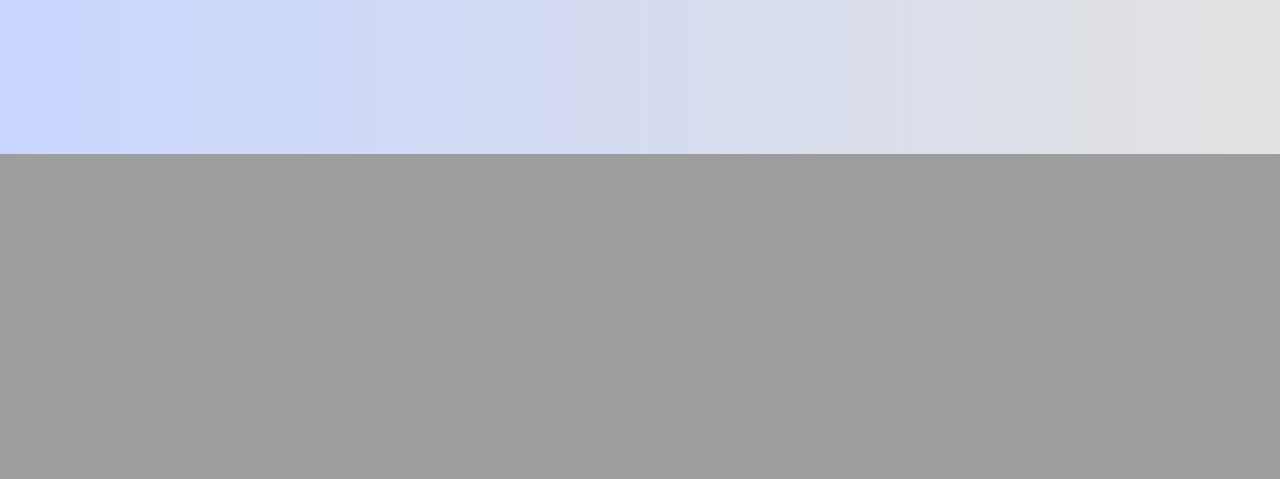
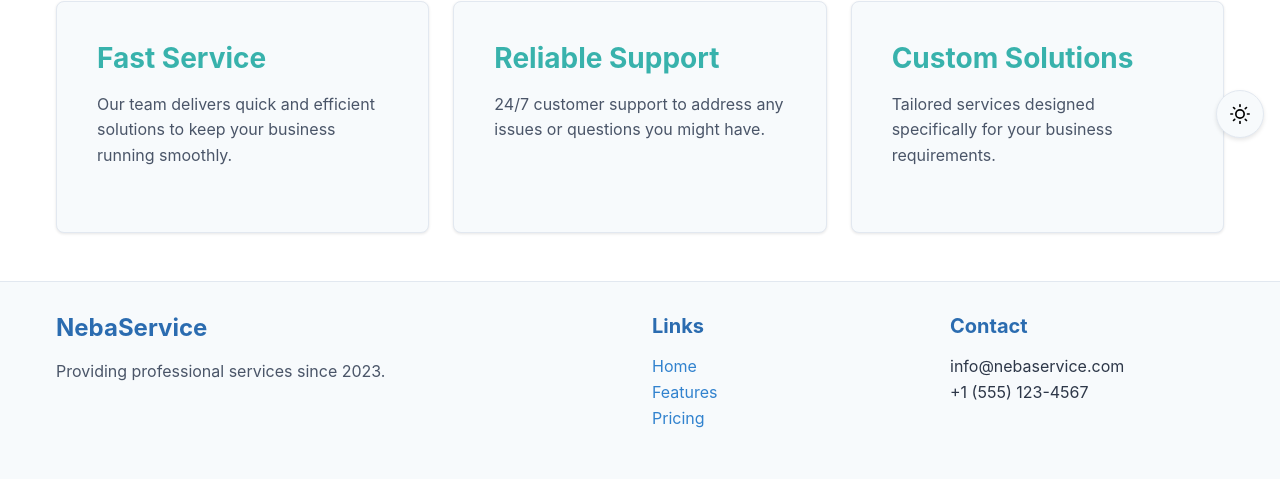
Before and after one commit to nyctopheliac/nebaservice, a PHP site: page / in a window 1280 px wide. Shown: the part 646-1125 px from the top of the page. Before the commit the page ends 800 px from the top, so only its background shows below. Run offline with PHP 8.4, Linux system fonts and the light colour scheme.

Commit message:
Update: Complete rewriting of CSS + index page (for testing) Added: Dark mode support + compability across devices

```diff
--- a/index.php
+++ b/index.php
@@ -8,9 +8,9 @@
     <title>NebaService</title>
 </head>
 <body>
-  <nav class="navbar navbar-expand-lg bg-body-tertiary">
+  <nav class="navbar navbar-expand-lg">
     <div class="container-fluid">
-      <a class="navbar-brand" href="#">NebaService</a>
+      <a class="navbar-brand nav-logo" href="#">Neba<span>Service</span></a>
       <button class="navbar-toggler" type="button" data-bs-toggle="collapse" data-bs-target="#navbarNav" aria-controls="navbarNav" aria-expanded="false" aria-label="Toggle navigation">
         <span class="navbar-toggler-icon"></span>
       </button>
@@ -25,28 +25,127 @@
           <li class="nav-item">
             <a class="nav-link" href="#">Pricing</a>
           </li>
-          <li class="nav-btn">
-          <a href="login.php" class="nav btn" id="pathToRegister">Login</a>
+          <li class="nav-item ms-lg-3">
+            <a href="login.php" class="btn btn-outline">Login</a>
           </li>
         </ul>
       </div>
+    </div>
   </nav>
 
-  <div class="row flex-lg-row-reverse align-items-center g-5 py-5">
+  <main class="container">
+    <div class="row flex-lg-row-reverse align-items-center g-5 py-5">
       <div class="col-10 col-sm-8 col-lg-6">
-        <img src="bootstrap-themes.png" class="d-block mx-lg-auto img-fluid" alt="Bootstrap Themes" width="700" height="500" loading="lazy">
+        <img src="bootstrap-themes.png" class="d-block mx-lg-auto img-fluid" alt="NebaService Illustration" width="700" height="500" loading="lazy">
       </div>
       <div class="col-lg-6">
-        <h1 class="display-5 fw-bold text-body-emphasis lh-1 mb-3">Header</h1>
-        <p class="lead">Paragraph</p>
+        <h1 class="display-5 fw-bold mb-3">Professional Services for Your Business</h1>
+        <p class="lead">NebaService provides top-quality solutions tailored to your needs. Our team of experts is ready to help you grow your business efficiently.</p>
         <div class="d-grid gap-2 d-md-flex justify-content-md-start">
-          <button type="button" class="btn btn-primary btn-lg px-4 me-md-2">More info.</button>
+          <button type="button" class="btn btn-primary btn-lg px-4 me-md-2">Learn More</button>
           <a href="login.php">
-            <button type="button" class="btn btn-outline-secondary btn-lg px-4">Login</button>
+            <button type="button" class="btn btn-outline btn-lg px-4">Get Started</button>
           </a>
         </div>
       </div>
     </div>
-<script src="script.js"></script>
+
+    <div class="row g-4 py-5">
+      <div class="col-md-4">
+        <div class="card h-100">
+          <div class="card-body">
+            <h3 class="text-accent">Fast Service</h3>
+            <p>Our team delivers quick and efficient solutions to keep your business running smoothly.</p>
+          </div>
+        </div>
+      </div>
+      <div class="col-md-4">
+        <div class="card h-100">
+          <div class="card-body">
+            <h3 class="text-accent">Reliable Support</h3>
+            <p>24/7 customer support to address any issues or questions you might have.</p>
+          </div>
+        </div>
+      </div>
+      <div class="col-md-4">
+        <div class="card h-100">
+          <div class="card-body">
+            <h3 class="text-accent">Custom Solutions</h3>
+            <p>Tailored services designed specifically for your business requirements.</p>
+          </div>
+        </div>
+      </div>
+    </div>
+  </main>
+
+  <footer class="footer">
+    <div class="container">
+      <div class="row">
+        <div class="col-md-6">
+          <h4>NebaService</h4>
+          <p>Providing professional services since 2023.</p>
+        </div>
+        <div class="col-md-3">
+          <h5>Links</h5>
+          <ul class="list-unstyled">
+            <li><a href="#">Home</a></li>
+            <li><a href="#">Features</a></li>
+            <li><a href="#">Pricing</a></li>
+          </ul>
+        </div>
+        <div class="col-md-3">
+          <h5>Contact</h5>
+          <ul class="list-unstyled">
+            <li>info@nebaservice.com</li>
+            <li>+1 (555) 123-4567</li>
+          </ul>
+        </div>
+      </div>
+    </div>
+  </footer>
+
+  <button id="darkModeToggle" class="dark-mode-toggle" aria-label="Toggle dark mode">
+    <svg xmlns="http://www.w3.org/2000/svg" width="20" height="20" viewBox="0 0 24 24" fill="none" stroke="currentColor" stroke-width="2" stroke-linecap="round" stroke-linejoin="round">
+      <circle cx="12" cy="12" r="5"></circle>
+      <path d="M12 1v2M12 21v2M4.22 4.22l1.42 1.42M18.36 18.36l1.42 1.42M1 12h2M21 12h2M4.22 19.78l1.42-1.42M18.36 5.64l1.42-1.42"></path>
+    </svg>
+  </button>
+
+  <script src="https://cdn.jsdelivr.net/npm/bootstrap@5.3.3/dist/js/bootstrap.bundle.min.js" integrity="sha384-YvpcrYf0tY3lHB60NNkmXc5s9fDVZLESaAA55NDzOxhy9GkcIdslK1eN7N6jIeHz" crossorigin="anonymous"></script>
+  <script>
+    const darkModeToggle = document.getElementById('darkModeToggle');
+    const prefersDarkScheme = window.matchMedia('(prefers-color-scheme: dark)');
+
+    // Verifica a preferência do cliente ou usa a preferência do sistema
+    const currentTheme = localStorage.getItem('theme') ||
+                         (prefersDarkScheme.matches ? 'dark' : 'light');
+    document.body.classList.toggle('dark', currentTheme === 'dark');
+
+    // Troca entre light mode e dark mode
+    darkModeToggle.addEventListener('click', () => {
+      const isDark = document.body.classList.toggle('dark');
+      localStorage.setItem('theme', isDark ? 'dark' : 'light');
+
+      // Update do icone
+      const icon = darkModeToggle.querySelector('svg');
+      if (isDark) {
+        icon.innerHTML = `
+          <path d="M21 12.79A9 9 0 1 1 11.21 3 7 7 0 0 0 21 12.79z"></path>
+        `;
+      } else {
+        icon.innerHTML = `
+          <circle cx="12" cy="12" r="5"></circle>
+          <path d="M12 1v2M12 21v2M4.22 4.22l1.42 1.42M18.36 18.36l1.42 1.42M1 12h2M21 12h2M4.22 19.78l1.42-1.42M18.36 5.64l1.42-1.42"></path>
+        `;
+      }
+    });
+
+    // Mudança do icone de acordo com o tema
+    if (currentTheme === 'dark') {
+      darkModeToggle.querySelector('svg').innerHTML = `
+        <path d="M21 12.79A9 9 0 1 1 11.21 3 7 7 0 0 0 21 12.79z"></path>
+      `;
+    }
+  </script>
 </body>
 </html>
--- a/style.css
+++ b/style.css
@@ -1,169 +1,203 @@
-*{
-    margin:0;
-    padding:0;
-    box-sizing:border-box;
-    font-family:'Poppins', sans-serif;
+:root {
+    /* Cores do Light Mode */
+    --primary-color: #2b6cb0;
+    --secondary-color: #3182ce;
+    --accent-color: #38b2ac;
+    --light-color: #ebf8ff;
+    --text-color: #2d3748;
+    --text-light: #4a5568;
+    --background-color: #ffffff;
+    --card-bg: #f7fafc;
+    --border-color: #e2e8f0;
+
+    /* Cores do Dark Mode */
+    --dark-primary: #63b3ed;
+    --dark-secondary: #90cdf4;
+    --dark-accent: #81e6d9;
+    --dark-text: #f7fafc;
+    --dark-text-light: #cbd5e0;
+    --dark-bg: #1a202c;
+    --dark-card-bg: #2d3748;
+    --dark-border: #4a5568;
   }
 
-body{
-    background-color:#c9d6ff;
-    background:linear-gradient(to right, #c9d6ff, #e2e2e2);
+  body {
+    font-family: 'Inter', -apple-system, BlinkMacSystemFont, 'Segoe UI', Roboto, Oxygen, Ubuntu, Cantarell, sans-serif;
+    line-height: 1.6;
+    color: var(--text-color);
+    background-color: var(--background-color);
+    transition: background-color 0.3s ease, color 0.3s ease;
   }
 
-.container{
-    background:#fff;
-    width:450px;
-    padding:1.5rem;
-    margin:50px auto;
-    border-radius:10px;
-    box-shadow:0 20px 35px rgba(0,0,1,0.9);
+  /* Troca das cores para Dark Mode */
+  @media (prefers-color-scheme: dark) {
+    :root {
+      --primary-color: var(--dark-primary);
+      --secondary-color: var(--dark-secondary);
+      --accent-color: var(--dark-accent);
+      --text-color: var(--dark-text);
+      --text-light: var(--dark-text-light);
+      --background-color: var(--dark-bg);
+      --card-bg: var(--dark-card-bg);
+      --border-color: var(--dark-border);
+    }
   }
 
-form{
-    margin:0 2rem;
+  h1, h2, h3, h4, h5, h6 {
+    color: var(--primary-color);
+    font-weight: 700;
+    margin-bottom: 1rem;
   }
 
-.form-title{
-    text-align:center;
-    font-weight:bold;
-    font-size:1.5rem;
-    padding:1.3rem;
-    margin-bottom: 0.4rem;
-    color:#333;
+  h1 {
+    font-size: 2.5rem;
+    line-height: 1.2;
   }
 
-input{
-    color:inherit;
-    width:100%;
-    background-color:transparent;
-    border:none;
-    border-bottom:1px solid #757575;
-    padding-left:1.5rem;
-    font-size:15px;
+  h2 {
+    font-size: 2rem;
   }
 
-.input-group{
-    padding:1% 0;
-    position:relative;
-    margin:1.5rem 0;
+  p {
+    margin-bottom: 1.5rem;
+    color: var(--text-light);
   }
 
-.input-group i{
-    position:absolute;
-    color:black;
+  a {
+    color: var(--secondary-color);
+    text-decoration: none;
+    transition: color 0.2s ease;
   }
 
-input:focus{
-    background-color:transparent;
-    outline:transparent;
-    border-bottom:2px solid hsl(327,90%,28%);
+  a:hover {
+    color: var(--primary-color);
   }
 
-input::placeholder{
-    color:transparent;
+  .btn {
+    display: inline-block;
+    padding: 0.75rem 1.5rem;
+    border-radius: 0.375rem;
+    font-weight: 600;
+    text-align: center;
+    transition: all 0.2s ease;
+    cursor: pointer;
   }
 
-label{
-    color:#757575;
-    position:relative;
-    left:1.5em;
-    top:-1.3em;
-    cursor:auto;
-    transition:0.3 ease all;
+  .btn-primary {
+    background-color: var(--primary-color);
+    color: white;
+    border: 1px solid var(--primary-color);
   }
 
-input:focus~label,input:not(:placeholder-shown)~label{
-    top:-3em;
-    color:hsl(327,90%,28%);
-    font-size:15px;
+  .btn-primary:hover {
+    background-color: var(--secondary-color);
+    border-color: var(--secondary-color);
   }
 
-.recover{
-    text-align:right;
-    font-size:1rem;
-    margin-bottom:1rem;
+  .btn-outline {
+    background-color: transparent;
+    color: var(--primary-color);
+    border: 1px solid var(--primary-color);
   }
 
-.recover a{
-    text-decoration:none;
-    color:rgb(125, 125, 235);
+  .btn-outline:hover {
+    background-color: var(--primary-color);
+    color: white;
   }
 
-.recover a:hover{
-    color:blue;
-    text-decoration:underline;
+  .card {
+    background-color: var(--card-bg);
+    border-radius: 0.5rem;
+    padding: 1.5rem;
+    box-shadow: 0 1px 3px rgba(0, 0, 0, 0.1);
+    border: 1px solid var(--border-color);
+    transition: transform 0.2s ease, box-shadow 0.2s ease;
   }
 
-.btn{
-    font-size:1.1rem;
-    padding:8px 0;
-    outline:none;
-    border:none;
-    width:100%;
-    background:rgb(125, 125, 235);
-    color:white;
-    cursor:pointer;
-    transition:0.9s;
+  .card:hover {
+    transform: translateY(-2px);
+    box-shadow: 0 4px 6px rgba(0, 0, 0, 0.1);
   }
 
-.btn:hover{
-    background:#07001f;
+  .navbar {
+    background-color: var(--background-color);
+    padding: 1rem 2rem;
+    border-bottom: 1px solid var(--border-color);
   }
 
-.or{
-    font-size:1.1rem;
-    margin-top:0.5rem;
-    text-align:center;
+  .nav-logo {
+    font-size: 1.5rem;
+    font-weight: 700;
+    color: var(--primary-color);
   }
 
-.icons{
-    text-align:center;
+  .nav-logo span {
+    color: var(--accent-color);
   }
 
-.icons i{
-    color:rgb(125, 125, 235);
-    padding:0.8rem 1.5rem;
-    border-radius:10px;
-    font-size:1.5rem;
-    cursor:pointer;
-    border:2px solid #dfe9f5;
-    margin:0 15px;
-    transition:1s;
+  .hero {
+    background: linear-gradient(135deg, var(--light-color) 0%, white 100%);
+    padding: 4rem 2rem;
+    text-align: center;
   }
 
-.icons i:hover{
-    background:#07001f;
-    font-size:1.6rem;
-    border:2px solid rgb(125, 125, 235);
+  .dark .hero {
+    background: linear-gradient(135deg, var(--dark-bg) 0%, #2d3748 100%);
   }
 
-.links{
-    display:flex;
-    justify-content: space-around;
-    padding:0.4rem;
-    margin-top:0.9rem;
-    font-weight:bold;
+  .container {
+    width: 100%;
+    max-width: 1200px;
+    margin: 0 auto;
+    padding: 0 1rem;
   }
 
-button{
-    color:rgb(125, 125, 235);
-    border:none;
-    background-color:transparent;
-    font-size:1rem;
-    font-weight:bold;
+  .text-accent {
+    color: var(--accent-color);
   }
 
-button:hover{
-    text-decoration:underline;
-    color:blue;
+  .bg-light {
+    background-color: var(--light-color);
   }
 
-.row {
-    --bs-gutter-x: 1.5rem;
-    --bs-gutter-y: 0;
+  .dark .bg-light {
+    background-color: var(--dark-card-bg);
+  }
+
+  .footer {
+    background-color: var(--card-bg);
+    padding: 2rem 0;
+    border-top: 1px solid var(--border-color);
+  }
+
+  .dark-mode-toggle {
+    position: fixed;
+    bottom: 1rem;
+    right: 1rem;
+    background: var(--card-bg);
+    border: 1px solid var(--border-color);
+    border-radius: 50%;
+    width: 3rem;
+    height: 3rem;
     display: flex;
-    flex-wrap: wrap;
-    margin-top: calc(-1* var(--bs-gutter-y));
-    margin-right: calc(-.5* var(--bs-gutter-x));
-    margin-left: calc(-.5* var(--bs-gutter-x));
+    align-items: center;
+    justify-content: center;
+    cursor: pointer;
+    z-index: 100;
+    box-shadow: 0 2px 4px rgba(0, 0, 0, 0.1);
   }
+
+  /* Compabilidade com outros dispositivos */
+  @media (max-width: 768px) {
+    h1 {
+      font-size: 2rem;
+    }
+
+    h2 {
+      font-size: 1.5rem;
+    }
+
+    .hero {
+      padding: 2rem 1rem;
+    }
+  }
```
Lines whose indentation alone changed are shown as unchanged.
